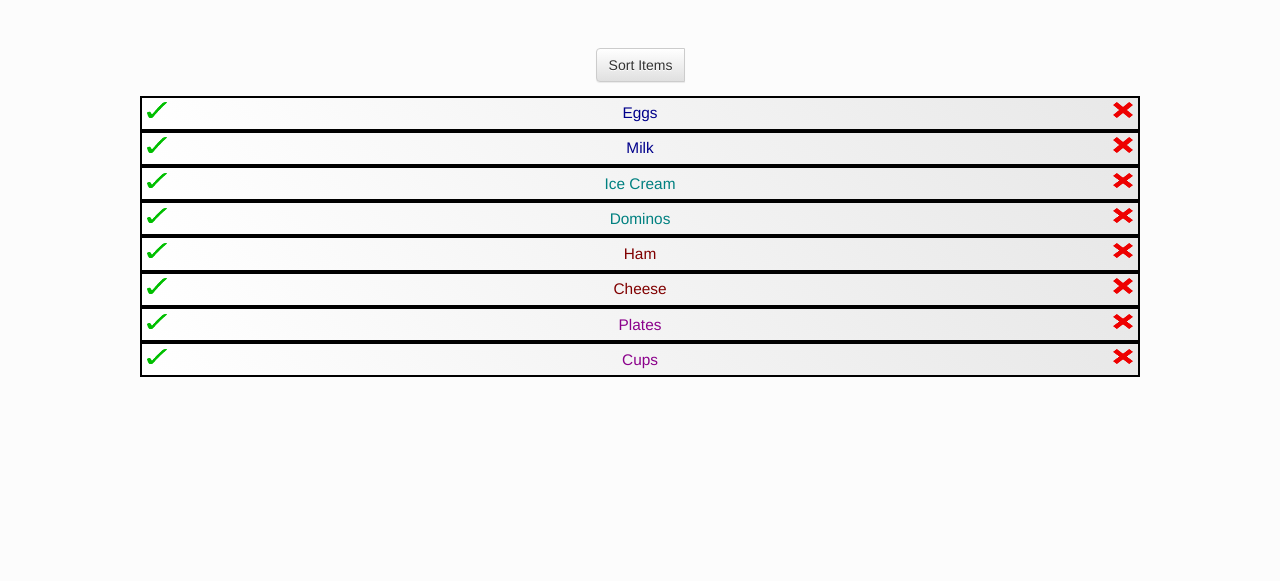
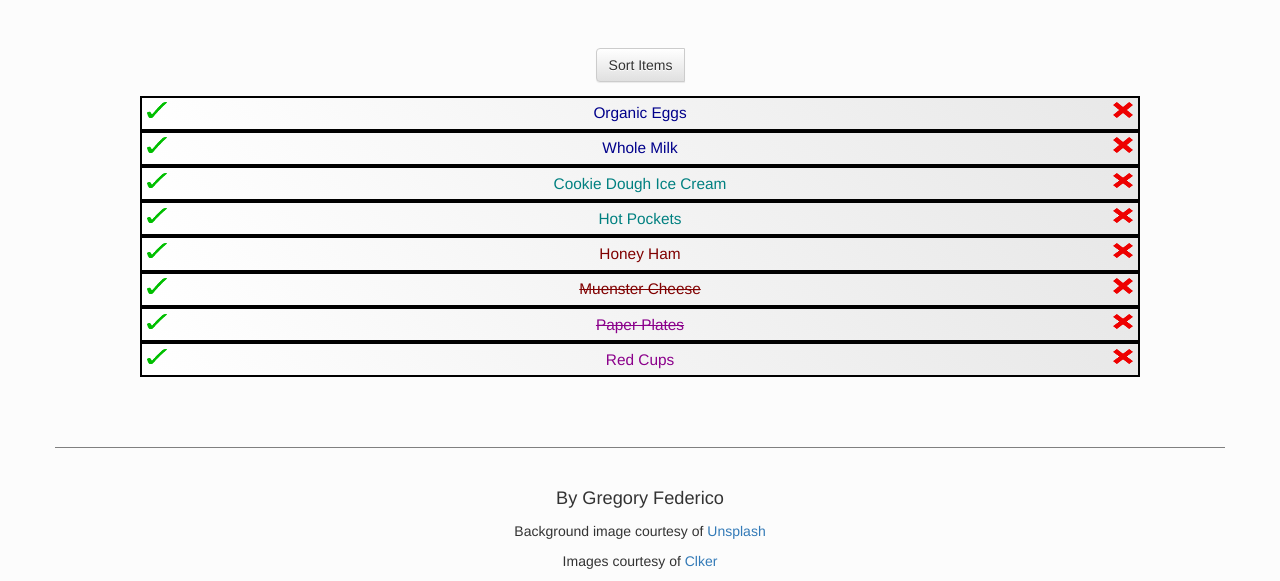
Before and after one commit to gfed53/shopping-list-app, a plain HTML site: page index.html in a window 1280 px wide. Shown: the part 265-846 px from the top of the page. Before the commit the page ends 800 px from the top, so only its background shows below. Drawn offline with nearby package versions, Linux system fonts and the light colour scheme; a web font is replaced by a local one.

Commit message:
Added checked class and footer

```diff
--- a/index.html
+++ b/index.html
@@ -31,6 +31,11 @@
 					          <li><a href="#">Frozen</a></li>
 					          <li><a href="#">Deli</a></li>
 					          <li><a href="#">Non-Foods</a></li>
+					          <li><a href="#">Bakery</a></li>
+					          <li><a href="#">Condiments</a></li>
+					          <li><a href="#">Snacks/Beverages</a></li>
+					          <li><a href="#">Refrigerated</a></li>
+					          <li><a href="#">Baby Products</a></li>
 					        </ul>
 				      	</div>
 				      	<span class="input-group-btn">
@@ -47,7 +52,7 @@
 
 				<li class="dairy">
 					<img class="checkoff" src="images/check.png">
-					Eggs
+					Organic Eggs
 					<img class="remove" src="images/x.png">
 				</li>
 
@@ -55,50 +60,54 @@
 
 				<li class="dairy">
 					<img class="checkoff" src="images/check.png">
-					Milk
+					Whole Milk
 					<img class="remove" src="images/x.png">
 				</li>
 
 				<li class="frozen">
 					<img class="checkoff" src="images/check.png">
-					Ice Cream
+					Cookie Dough Ice Cream
 					<img class="remove" src="images/x.png">
 				</li>
 
 				<li class="frozen">
 					<img class="checkoff" src="images/check.png">
-					Dominos
-					<img class="remove" src="images/x.png">
-				</li>
-
-
-
-				<li class="deli">
-					<img class="checkoff" src="images/check.png">
-					Ham
+					Hot Pockets
 					<img class="remove" src="images/x.png">
 				</li>
 
 				<li class="deli">
 					<img class="checkoff" src="images/check.png">
-					Cheese
+					Honey Ham
+					<img class="remove" src="images/x.png">
+				</li>
+
+				<li class="deli checked">
+					<img class="checkoff" src="images/check.png">
+					Muenster Cheese
+					<img class="remove" src="images/x.png">
+				</li>
+
+				<li class="non-food checked">
+					<img class="checkoff" src="images/check.png">
+					Paper Plates
 					<img class="remove" src="images/x.png">
 				</li>
 
 				<li class="non-food">
 					<img class="checkoff" src="images/check.png">
-					Plates
-					<img class="remove" src="images/x.png">
-				</li>
-
-				<li class="non-food">
-					<img class="checkoff" src="images/check.png">
-					Cups
+					Red Cups
 					<img class="remove" src="images/x.png">
 				</li>
 			</ul>
 		</section>
-		<footer></footer>
+		<footer>
+			<div class="container">
+				<p class="master-p">By Gregory Federico</p>
+				<p>Background image courtesy of <a href="https://unsplash.com/">Unsplash</a></p>
+				<p>Images courtesy of <a href="http://www.clker.com/">Clker</a></p>
+			</div>
+		</footer>
 	<!-- </div> -->
 
 	<script src="//code.jquery.com/jquery-latest.min.js"></script>
--- a/style.css
+++ b/style.css
@@ -118,6 +118,25 @@ h2 {
 	/*background-image:*/
 }
 
+ul > .checked {
+	text-decoration: line-through;
+	font-weight: 100;
+}
+
+footer .container {
+	border-top: 1px solid Grey;
+
+}
+
+footer .master-p {
+	font-size: 1.3em;
+	margin-top: 2em;
+}
+
+footer p {
+	font-size: 1em;
+}
+
 @media (max-width: 1095px) {
 	.container {
 		width:700px;
```
